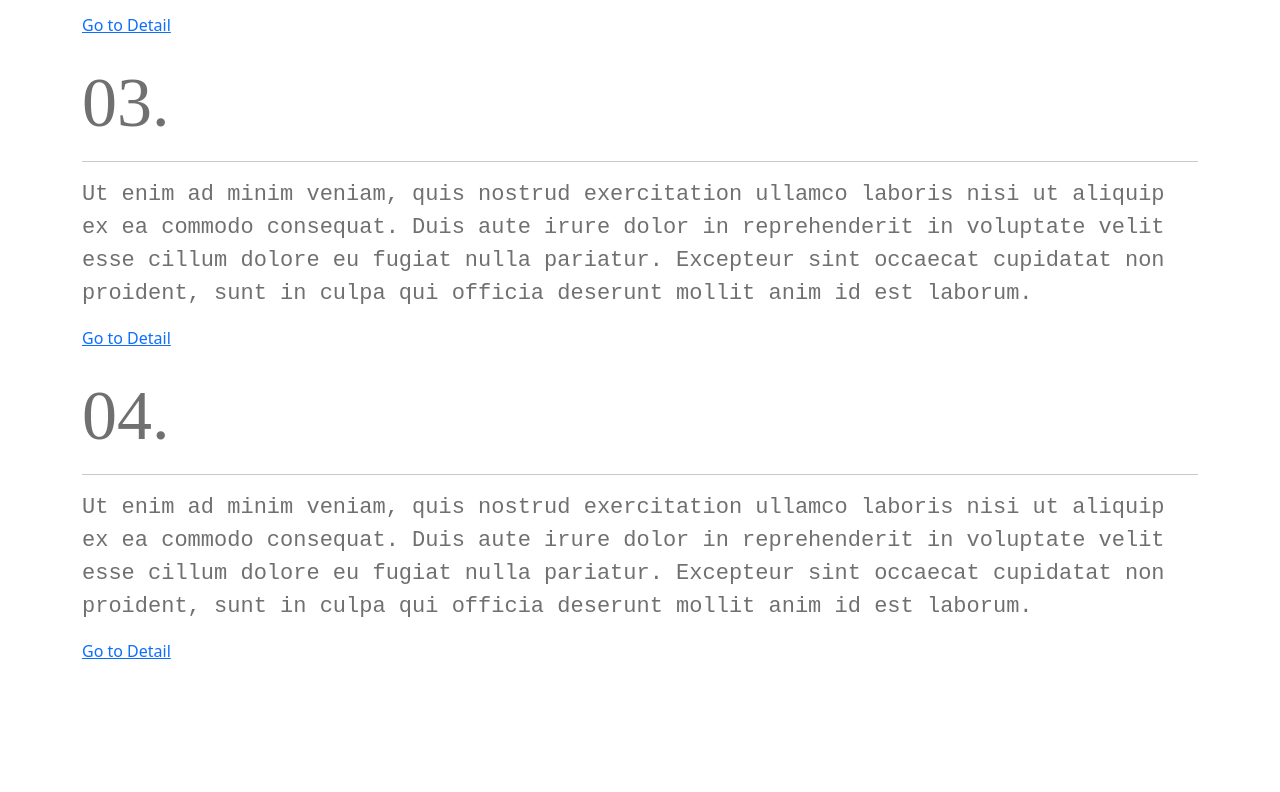
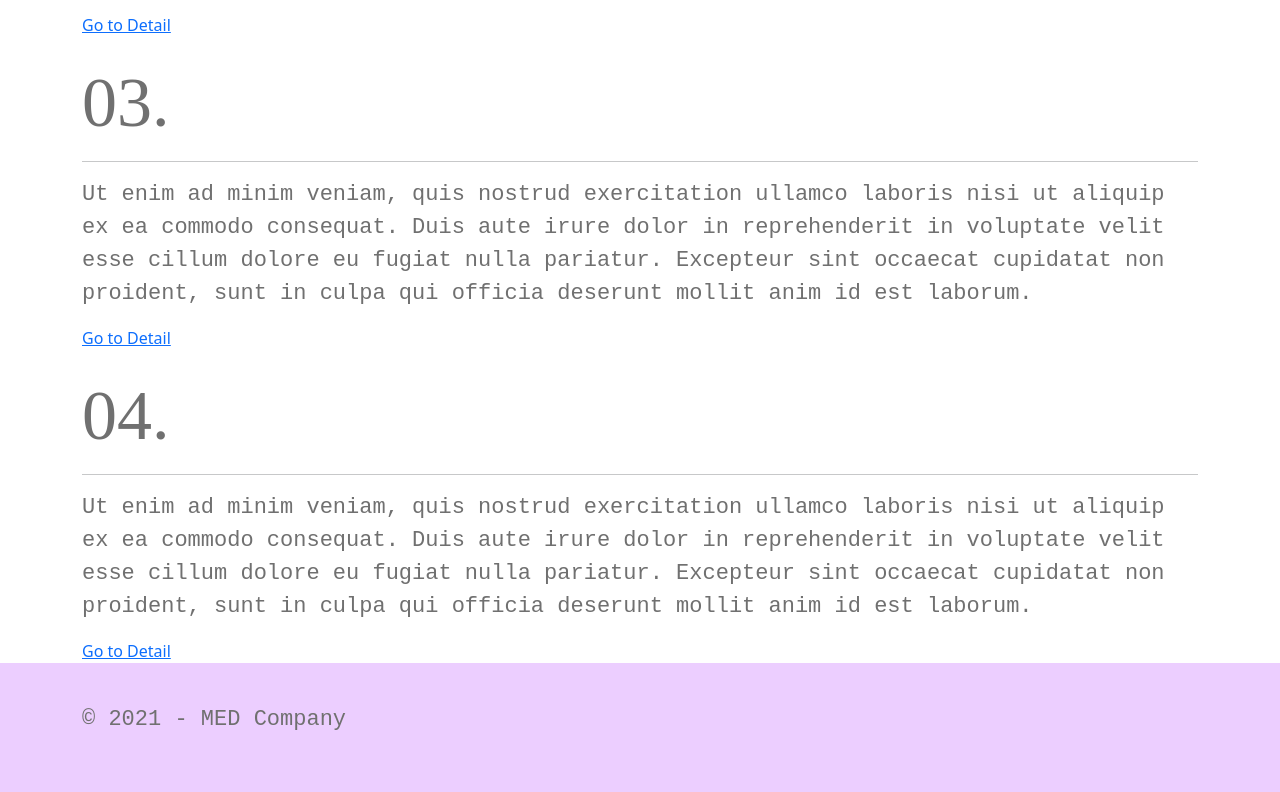
Before and after one commit to LittleZeus97/Dettaglio_Articolo.2, a plain HTML site: page index.html in a window 1280 px wide. Shown: the part 1118-1910 px from the top of the page. Before the commit the page ends 1805 px from the top, so only its background shows below. Drawn offline with nearby package versions, Linux system fonts and the light colour scheme.

Commit message:
Page Sign Closed

```diff
--- a/index.html
+++ b/index.html
@@ -71,9 +71,20 @@
                                 <hr class="line">
                                 <p>Ut enim ad minim veniam, quis nostrud exercitation ullamco laboris nisi ut aliquip ex ea commodo consequat. Duis aute irure dolor in reprehenderit in voluptate velit esse cillum dolore eu fugiat nulla pariatur. Excepteur sint occaecat cupidatat non proident, sunt in culpa qui officia deserunt mollit anim id est laborum.</p>
                                 <a href="">Go to Detail</a>
+                                <br>
                             </div>
                     </div>
                 </div>
             </div>
         </div>
-    </div>
+    </div>
+    <div class="pageClose">
+        <div class="container">
+            <div class="col-3">
+                <div class="sign">
+                    <p>© 2021  - MED Company</p>
+                </div>
+            </div>
+        </div>
+    </div>
+</body>
--- a/static/index.css
+++ b/static/index.css
@@ -47,3 +47,17 @@
     color: #707070;
     font-size: 22px;
 }
+
+
+.pageClose{
+    background-color: #ECCEFF;
+}
+.sign{
+    font-family: "Courier Prime", monospace;
+    font-weight: 400;
+    font-style: normal;
+    color: #707070;
+    font-size: 22px;
+    padding-top: 40px;
+    padding-bottom: 40px;
+}
```
